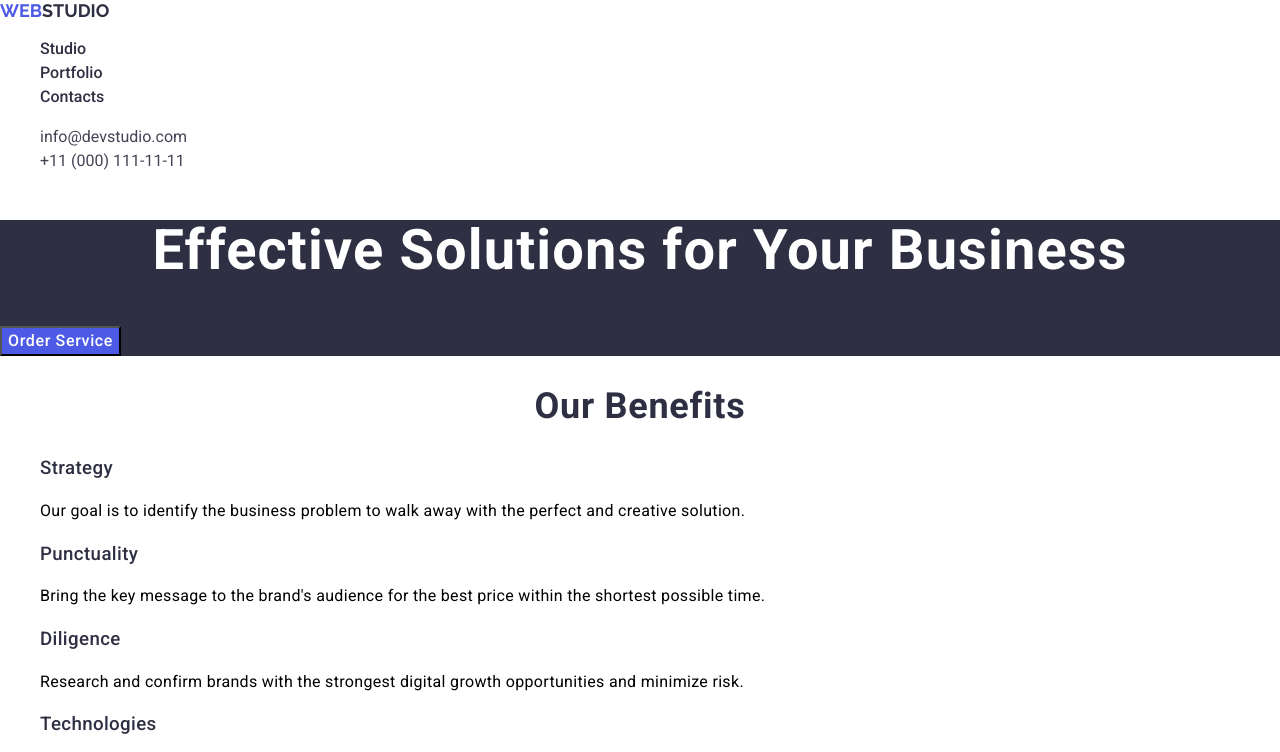
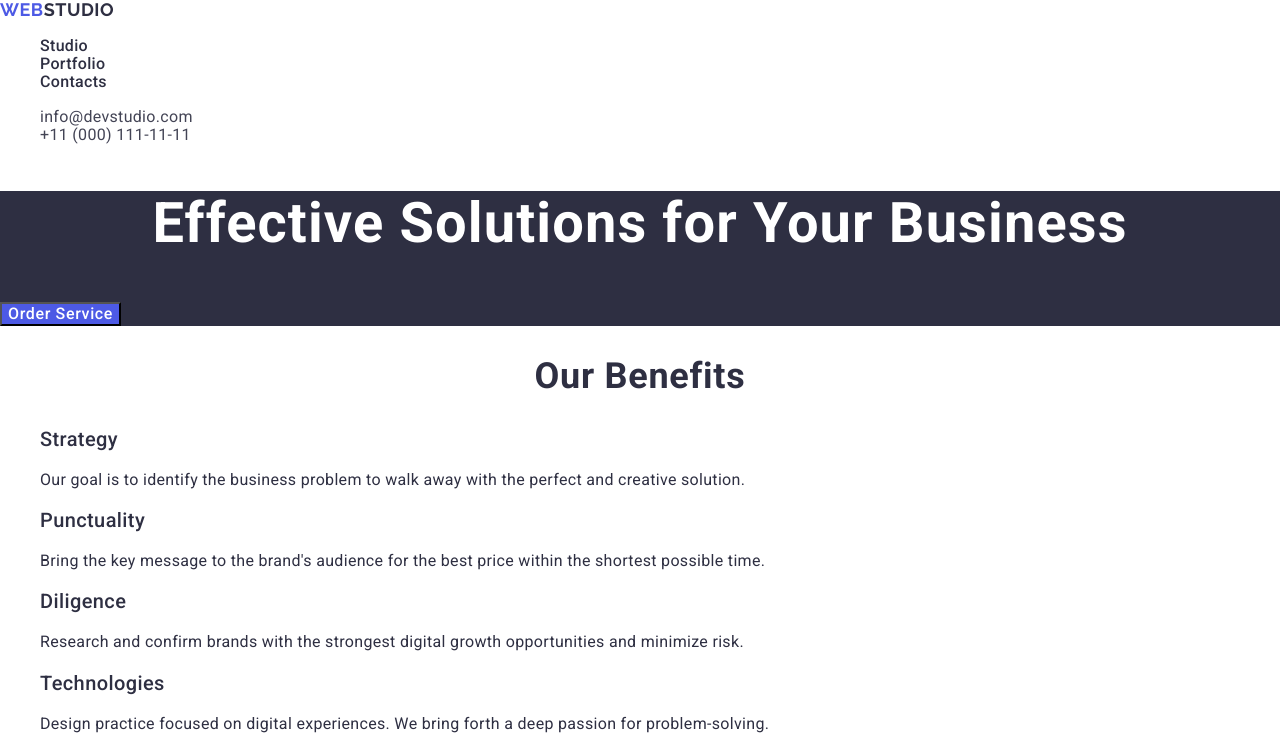
Before and after one commit to VitasGolden/goit-markup-hw-02, a plain HTML site: page index.html in a window 1280 px wide. Shown: the top 752 px of the page. Drawn offline with nearby package versions, Linux system fonts and the light colour scheme.

Commit message:
bugs in version 4 fixed

```diff
--- a/css/styles.css
+++ b/css/styles.css
@@ -2,20 +2,15 @@
 	--primary-brand: #4d5ae5; /*Iris*/
 	--pressed-state: #404bbf; /*Ocean*/
 	--dark: #2e2f42; /*Navy blue*/
-	--success: #31d0aa; /*Green*/
 	--text: #434455; /*Slate*/
-	--subtle-text: #8e8f99; /*Light slate*/
-	--accent-color: #e7e9fc; /*cornflower*/
-	--light: #f4f4f4; /*cloud*/
-	--modal-overlay: #2e2f4266; /*Navy Blue Modal*/
-	--hero-background: #2e2f42b2; /*Grey*/
+	--light: #f4f4fd; /*cloud*/
 	--white-background: #fff; /*White*/
-	--modal-background: #fcfcfc; /*Dairy*/
 }
 
 body {
 	font-family: 'Roboto', sans-serif;
 	background-color: var(--white-background);
+	color: var(--dark);
 }
 
 ul {
@@ -31,7 +26,8 @@ a {
 	font-family: 'Raleway', sans-serif;
 	font-weight: 700;
 	font-size: 18px;
-	line-height: 21px;
+	line-height: calc(24px / 16px);
+	letter-spacing: 0.03em;
 }
 
 header .logo {
@@ -45,16 +41,28 @@ header .logo {
 nav a {
 	font-weight: 500;
 	font-size: 16px;
-	line-height: 24px;
+	line-height: calc(24px / 16px);
 	color: var(--dark);
+	letter-spacing: 0.02em;
+}
+
+nav a:hover,
+nav a:focus {
+	color: var(--pressed-state);
 }
 
 address a {
 	font-weight: 400;
 	font-size: 16px;
-	line-height: 24px;
+	line-height: calc(24px / 16px);
 	color: var(--text);
 	font-style: normal;
+	letter-spacing: 0.02em;
+}
+
+address a:hover,
+address a:focus {
+	color: var(--pressed-state);
 }
 
 .banner {
@@ -64,7 +72,7 @@ address a {
 .header-1 {
 	font-weight: 700;
 	font-size: 56px;
-	line-height: 60px;
+	line-height: calc(60px / 56px);
 	letter-spacing: 0.02em;
 	text-align: center;
 	color: var(--white-background);
@@ -75,32 +83,34 @@ address a {
 	background-color: var(--primary-brand);
 	font-weight: 500;
 	font-size: 16px;
-	line-height: 24px;
+	line-height: calc(24px / 16px);
 	letter-spacing: 0.04em;
 	text-align: center;
+}
+
+.banner-button:hover {
+	border-color: var(--pressed-state);
 }
 
 .header-2 {
 	font-weight: 700;
 	font-size: 36px;
-	line-height: 40px;
+	line-height: calc(40px / 36px);
 	letter-spacing: 0.02em;
 	text-align: center;
-	color: var(--dark);
 }
 
 .header-3 {
 	font-weight: 500;
-	font-style: 20px;
-	line-height: 24px;
+	font-size: 20px;
+	line-height: calc(24px / 16px);
 	letter-spacing: 0.02em;
-	color: var(--dark);
 }
 
 .content {
 	font-weight: 400;
-	font-style: 16px;
-	line-height: 24px;
+	font-size: 16px;
+	line-height: calc(24px / 16px);
 	letter-spacing: 0.02em;
 }
 
--- a/index.html
+++ b/index.html
@@ -11,17 +11,17 @@
 			crossorigin="anonymous"
 			referrerpolicy="no-referrer"
 		/>
-		<link rel="stylesheet" href="./css/styles.css" />
 		<link rel="preconnect" href="https://fonts.googleapis.com" />
 		<link rel="preconnect" href="https://fonts.gstatic.com" crossorigin />
 		<link
 			href="https://fonts.googleapis.com/css2?family=Raleway:ital,wght@0,100..900;1,100..900&family=Roboto:ital,wght@0,100..900;1,100..900&display=swap"
 			rel="stylesheet"
 		/>
+		<link rel="stylesheet" href="./css/styles.css" />
 	</head>
 	<body>
 		<header>
-			<a href="index.html" class="logo"><span>Web</span>Studio</a>
+			<a href="./index.html" class="logo"><span>Web</span>Studio</a>
 			<nav>
 				<ul>
 					<li><a href="">Studio</a></li>
@@ -32,7 +32,7 @@
 			<address>
 				<ul>
 					<li><a href="mailto:info@devstudio.com">info@devstudio.com</a></li>
-					<li><a href="tel:+11(000)111-11-11">+11 (000) 111-11-11</a></li>
+					<li><a href="tel:+110001111111">+11 (000) 111-11-11</a></li>
 				</ul>
 			</address>
 		</header>
@@ -159,12 +159,19 @@
 						<img
 							src="./images/Screen-Illustrations.jpg"
 							alt="Screen Illustrations"
+							width="360"
+							height="300"
 						/>
 						<h3 class="header-3">Screen Illustrations</h3>
 						<p class="content">Design</p>
 					</li>
 					<li>
-						<img src="./images/Online-Courses.jpg" alt="Online Courses" />
+						<img
+							src="./images/Online-Courses.jpg"
+							alt="Online Courses"
+							width="360"
+							height="300"
+						/>
 						<h3 class="header-3">Online Courses</h3>
 						<p class="content">Marketing</p>
 					</li>
@@ -172,7 +179,7 @@
 			</section>
 		</main>
 		<footer>
-			<a href="index.html" class="logo"><span>Web</span>Studio</a>
+			<a href="./index.html" class="logo"><span>Web</span>Studio</a>
 			<p>
 				Increase the flow of customers and sales for your business with digital
 				marketing & growth solutions.
```
